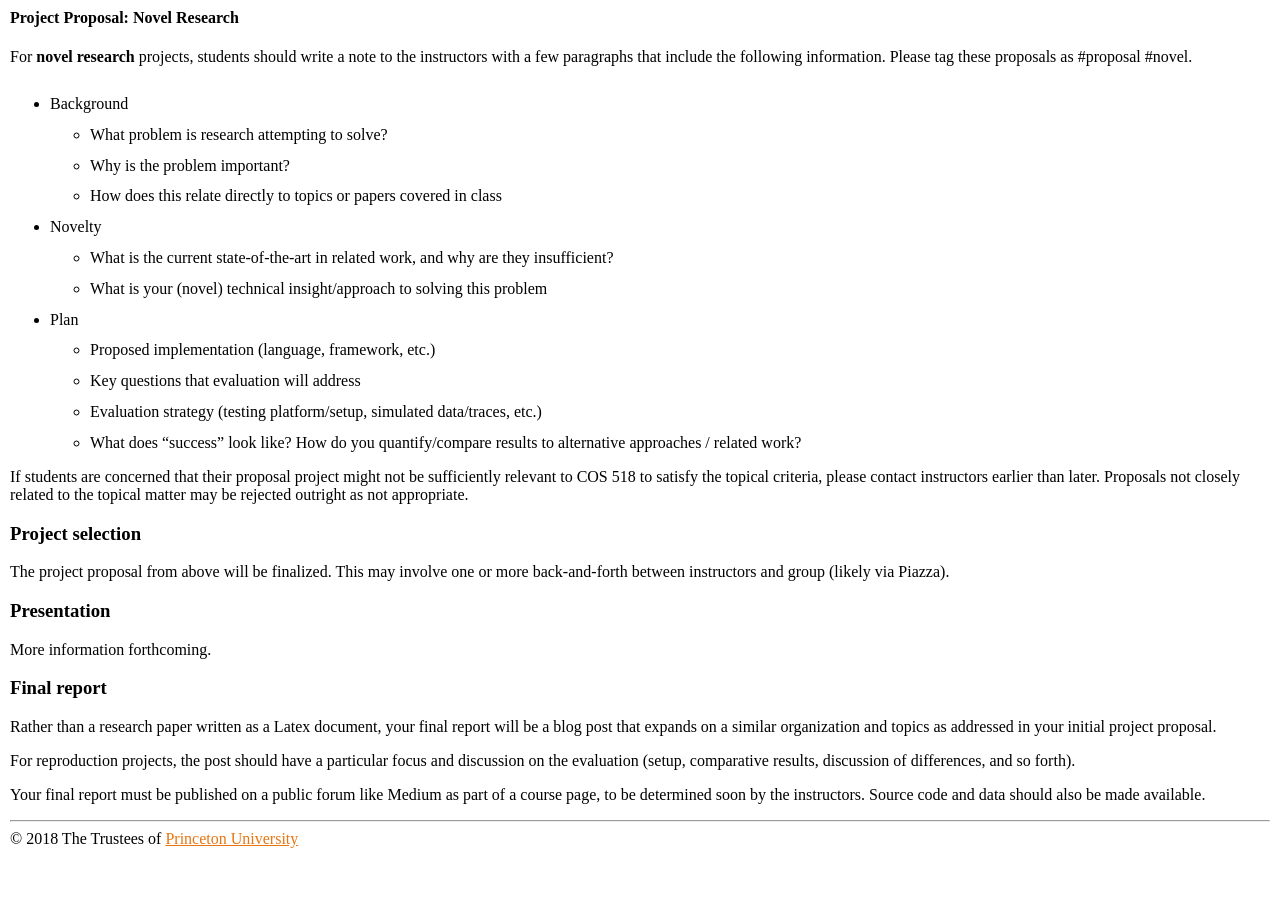
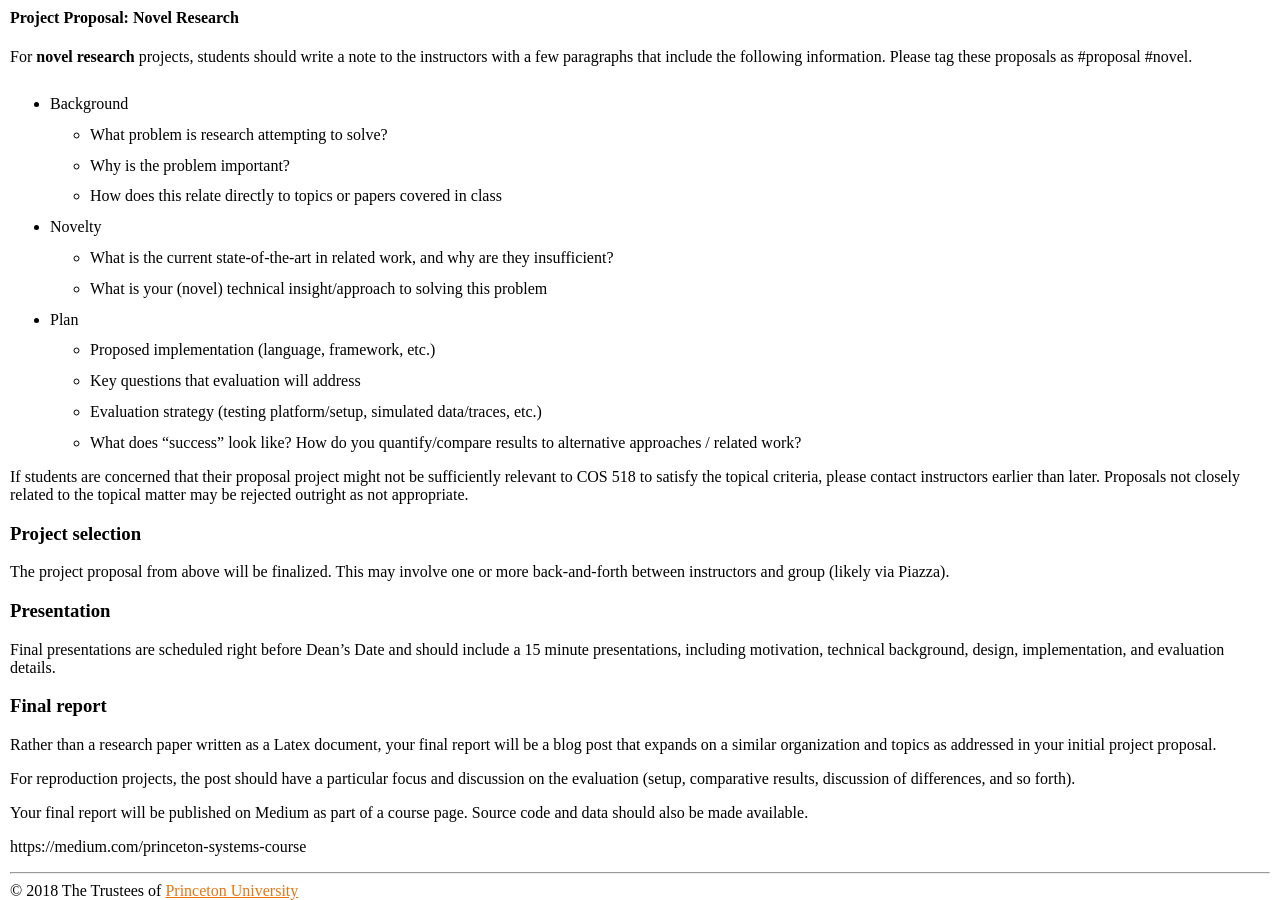
Before and after one commit to COS518/cos518.github.io, a Jekyll site: the page built from projects.md, in a window 1280 px wide and 900 px high, scrolled down 1171 px. Built offline with Jekyll 4.4.1, drawn with Linux system fonts in a browser that asks for light colours; our own code applies the rules of GitHub Pages for plain Markdown files; before the commit the page ends 2019 px from its top, so only the background shows below that.

Commit message:
Presentation info

```diff
--- a/_data/syllabus.yml
+++ b/_data/syllabus.yml
@@ -359,7 +359,7 @@
       type: lecture
     - date: M 05/14
       lecture-topic:
-      reading-topic: Final project presentation
+      reading-topic: Final project presentation (9-11:30am)
       type: exam
     - date: Tu 05/15
       lecture-topic:
--- a/projects.md
+++ b/projects.md
@@ -106,7 +106,9 @@ Piazza).
 
 ### Presentation
 
-More information forthcoming.
+Final presentations are scheduled right before Dean's Date and should
+include a 15 minute presentations, including motivation, technical
+background, design, implementation, and evaluation details.
 
 ### Final report
 
@@ -118,6 +120,7 @@ For reproduction projects, the post should have a particular focus and
 discussion on the evaluation (setup, comparative results, discussion
 of differences, and so forth).
 
-Your final report must be published on a public forum like Medium as part of
-a course page, to be  determined soon by the instructors.  Source code and
-data should also be made available.
+Your final report will be published on Medium as part of a course
+page.  Source code and data should also be made available.
+
+https://medium.com/princeton-systems-course
```
